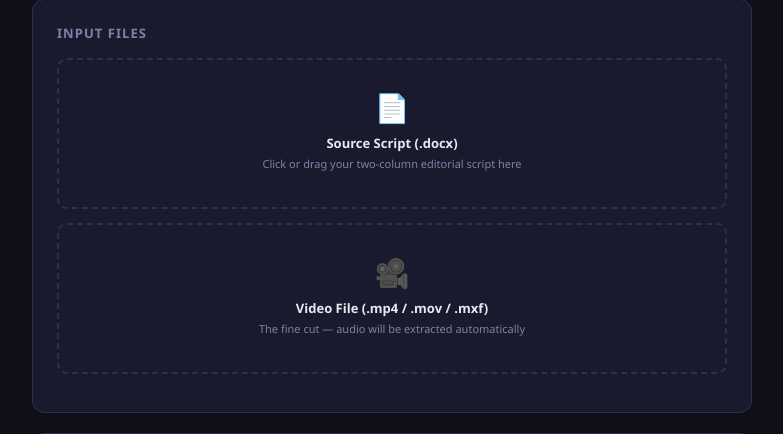
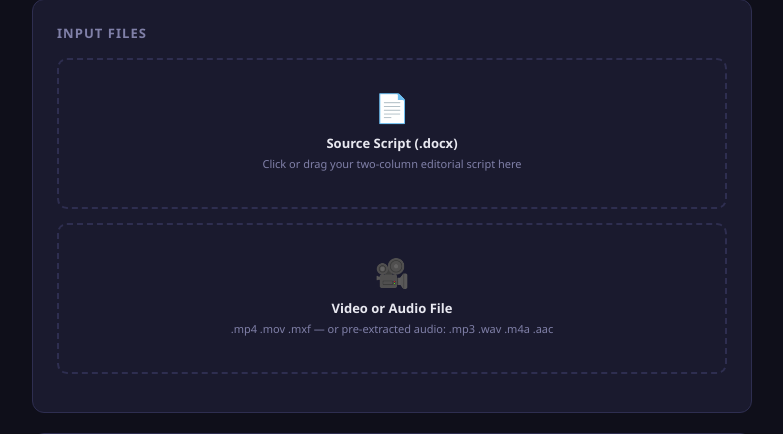
Before and after one commit to spellnet/VO-Script-Formatter, a Flask app: page / in a window 1280 px wide. Shown: the part 119-553 px from the top of the page, without its empty margins (248-1031 px from the left). Run offline with Flask 3, Linux system fonts and the light colour scheme.

Commit message:
Update index.html

```diff
--- a/templates/index.html
+++ b/templates/index.html
@@ -268,10 +268,10 @@
     </div>
 
     <div class="drop-zone" id="dzVideo">
-      <input type="file" id="videoFile" accept=".mp4,.mov,.mxf,.avi,.mkv" />
+      <input type="file" id="videoFile" accept=".mp4,.mov,.mxf,.avi,.mkv,.mp3,.m4a,.aac,.wav,.flac" />
       <div class="dz-icon">🎥</div>
-      <div class="dz-label">Video File (.mp4 / .mov / .mxf)</div>
-      <div class="dz-hint">The fine cut — audio will be extracted automatically</div>
+      <div class="dz-label">Video or Audio File</div>
+      <div class="dz-hint">.mp4 .mov .mxf — or pre-extracted audio: .mp3 .wav .m4a .aac</div>
       <div class="dz-name" id="videoName"></div>
     </div>
   </div>
```
